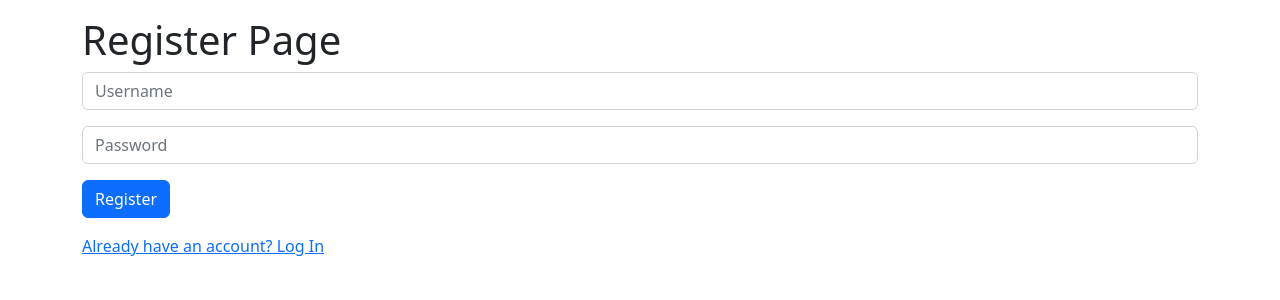
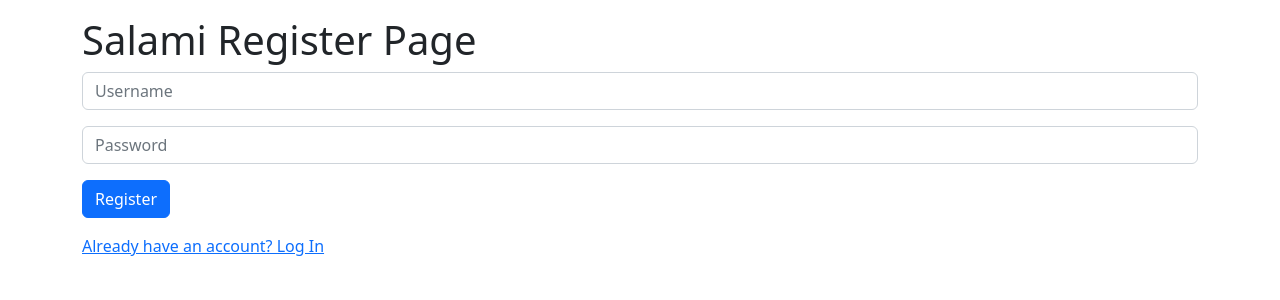
Before and after one commit to esbezborodov/app, a Flask app: page /register in a window 1280 px wide. Shown: the top 300 px of the page. Run offline with Flask 2, Linux system fonts and the light colour scheme.

Commit message:
Update register.html

```diff
--- a/templates/register.html
+++ b/templates/register.html
@@ -1,7 +1,7 @@
 {% extends "base.html" %}
-{% block title %}Register Page{% endblock %}
+{% block title %}Salami Register Page{% endblock %}
 {% block content %}
-<h1>Register Page</h1>
+<h1>Salami Register Page</h1>
 
 <form method="POST" action="">
     {{ form.hidden_tag() }}
```
